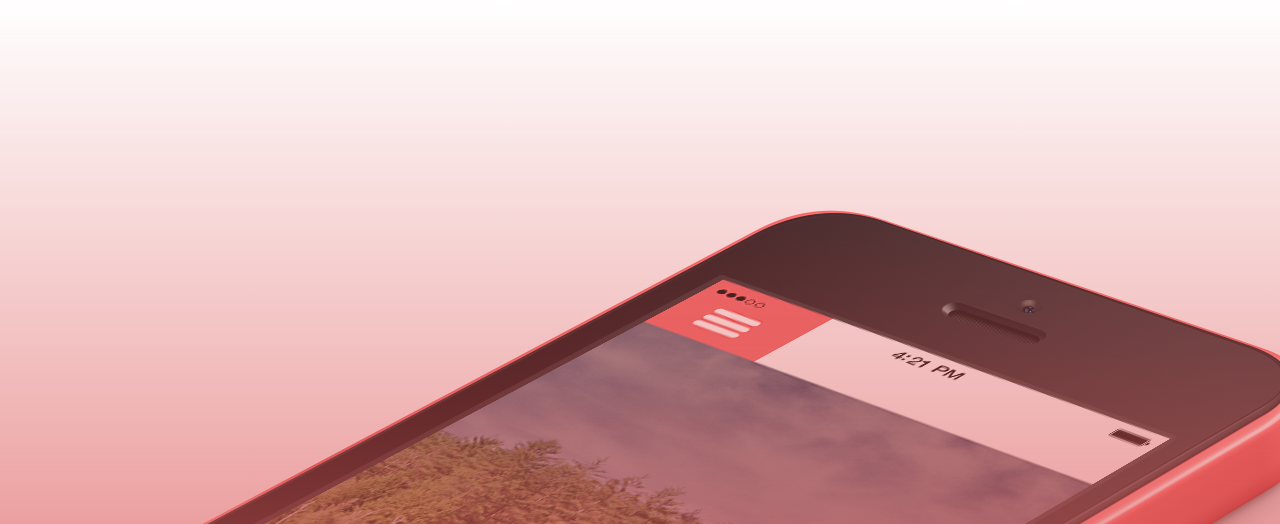
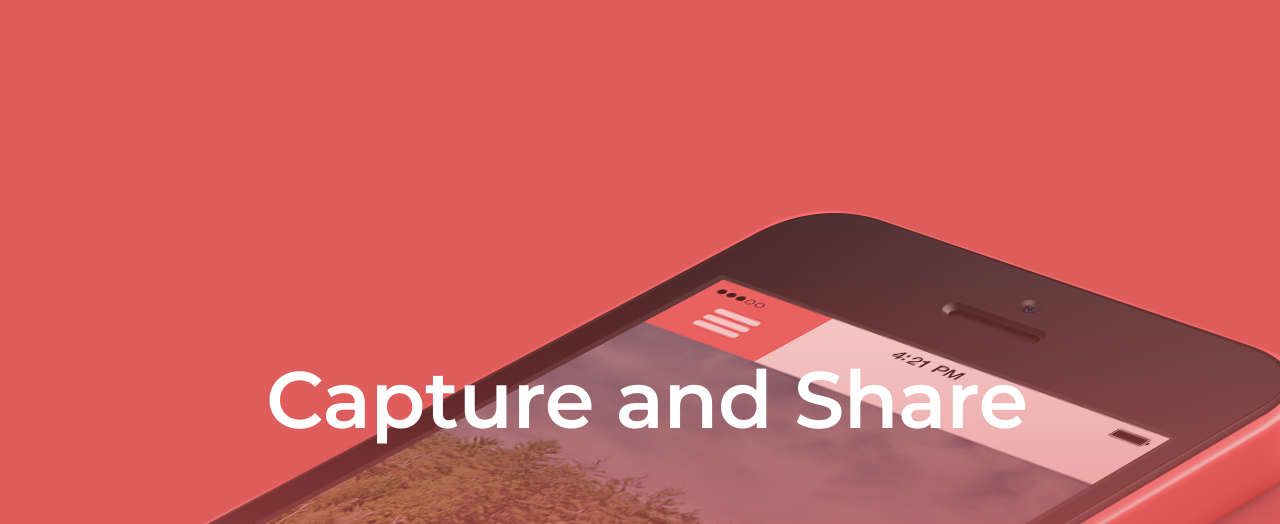
Before and after one commit to ChokolatePancake/mockup7, a website: page src/index.html in a window 1280 px wide. Shown: the top 524 px of the page. Drawn offline with nearby package versions, Linux system fonts and the light colour scheme; files that its build step writes are made by us from their sources.

```diff
--- a/src/index.html
+++ b/src/index.html
@@ -12,9 +12,9 @@
     <title>Mockup7</title>
 </head>
 <body>
-<!--@@include('html/banner.html')-->
-<!--@@include('html/why_ama.html')-->
-<!--@@include('html/share.html')-->
+@@include('html/banner.html')
+@@include('html/why_ama.html')
+@@include('html/share.html')
 @@include('html/features.html')
 <!-- Include jQuery library -->
 <script type="text/javascript" src="//code.jquery.com/jquery-1.11.0.min.js"></script>
```
